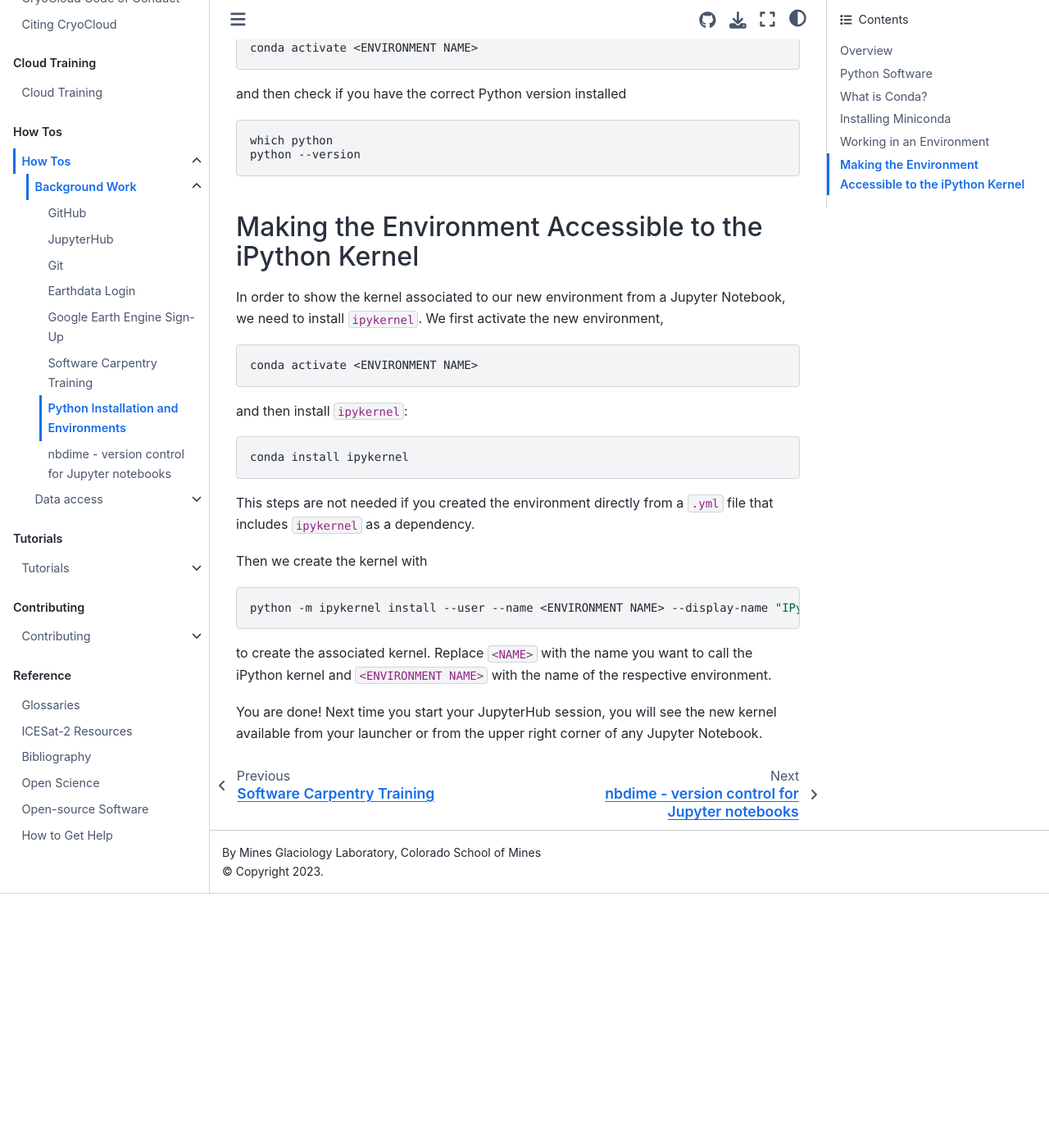
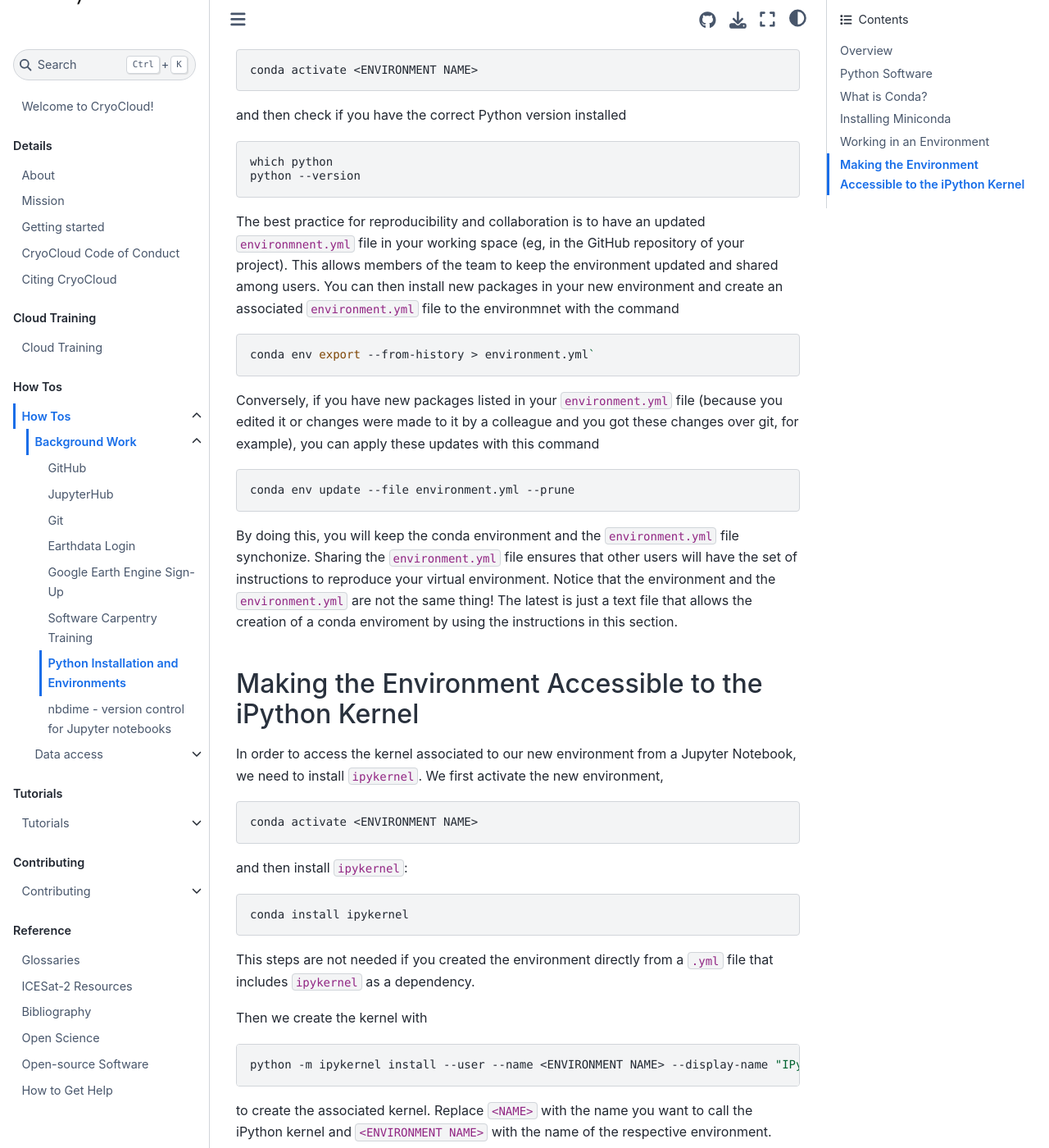
Before and after one commit to CryoInTheCloud/CryoCloudWebsite, a Jupyter Book: the page built from book/how_tos/background/python.md, in a window 1280 px wide and 1400 px high, scrolled down 4121 px. Shown: the whole window at 82% size. Built offline with Jupyter Book 1.0.4 settings and Sphinx 7.4.7 and the Sphinx Book theme 1.1.4, drawn with Linux system fonts in a browser that asks for light colours; pages that are not in the unit, such as notebooks, are missing from menus; before the commit the page ends 5211 px from its top, so only the background shows below that; some of the changed text lies outside the part shown.

Commit message:
Added best environment practices

`````diff
--- a/book/how_tos/background/python.md
+++ b/book/how_tos/background/python.md
@@ -92,18 +92,18 @@
 # .condarc
 
 envs_dirs:
-  - ~/envs
+ - ~/envs
 ```
 This will indicates to conda that all the new environments have to live inside `~envs` (`~` is the unix character for your home directory).
 ````
 
 You can now create a new environment with `conda`.
-You can do this from scratch, for example,
+If you are just starting to work in a new project or want to test something, you can create an environmnet from scratch with
 ```bash
-conda env reate --name <ENVIRONMENT NAME> python=3.9
+conda env create --name <ENVIRONMENT NAME> python=3.9
 ```
 where you have to replace `<ENVIRONMENT NAME>` with the name you want to put to your new environment.
-Alternatively, you can create an environment directly from a `.yml` file
+Alternatively, you can create an environment directly from a `environment.yml` file
 ```bash
 conda env create -f environment.yml
 ```
@@ -119,9 +119,24 @@
 python --version
 ```
 
+The best practice for reproducibility and collaboration is to have an updated `environmnent.yml` file in your working space (eg, in the GitHub repository of your project).
+This allows members of the team to keep the environment updated and shared among users.
+You can then install new packages in your new environment and create an associated `environment.yml` file to the environmnet with the command
+```bash
+conda env export --from-history > environment.yml`
+```
+Conversely, if you have new packages listed in your `environment.yml` file (because you edited it or changes were made to it by a colleague and you got these changes over git, for example), you can apply these updates with this command
+```bash
+conda env update --file environment.yml --prune
+```
+By doing this, you will keep the conda environment and the `environment.yml` file synchonize.
+Sharing the `environment.yml` file ensures that other users will have the set of instructions to reproduce your virtual environment.
+Notice that the environment and the `environment.yml` are not the same thing! The latest is just a text file that allows the creation
+of a conda enviroment by using the instructions in this section.
+
 ## Making the Environment Accessible to the iPython Kernel
 
-In order to show the kernel associated to our new environment from a Jupyter Notebook, we need to install `ipykernel`. We first activate the
+In order to access the kernel associated to our new environment from a Jupyter Notebook, we need to install `ipykernel`. We first activate the
 new environment,
 ```bash
 conda activate <ENVIRONMENT NAME>
`````
